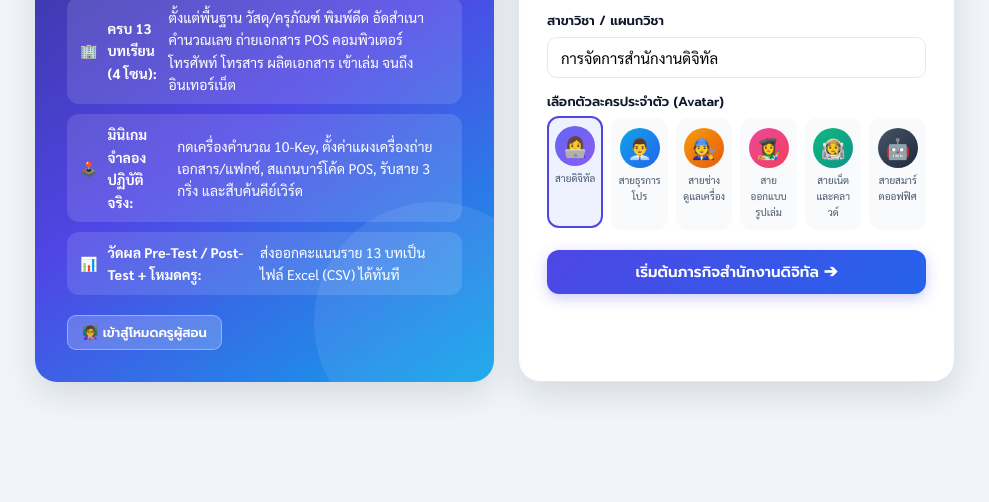
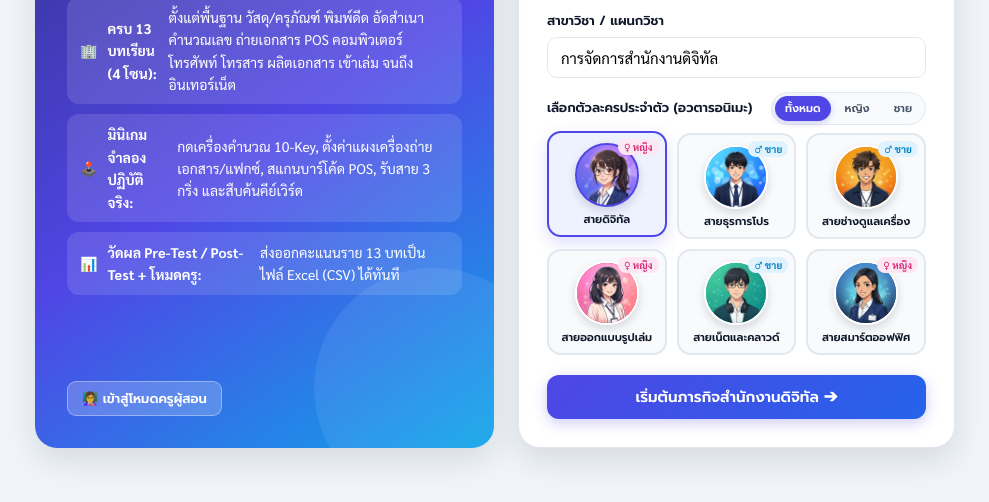
Before and after one commit to Watdafak89/digital-office-quest, a plain HTML site: page index.html in a window 1280 px wide. Shown: the part 308-810 px from the top of the page, without its empty margins (145-1134 px from the left). Drawn offline with Linux system fonts and the light colour scheme.

Commit message:
Add anime-style male and female character avatars with gender filter

```diff
--- a/css/style.css
+++ b/css/style.css
@@ -120,15 +120,25 @@ h1, h2, h3, h4, button, .font-head {
 }
 
 .hud-avatar {
-  width: 38px;
-  height: 38px;
+  width: 40px;
+  height: 40px;
   border-radius: 50%;
   display: flex;
   align-items: center;
   justify-content: center;
   font-size: 20px;
   flex-shrink: 0;
-  box-shadow: 0 2px 6px rgba(0, 0, 0, 0.12);
+  overflow: hidden;
+  border: 2px solid rgba(255, 255, 255, 0.9);
+  box-shadow: 0 2px 8px rgba(0, 0, 0, 0.14);
+}
+
+.avatar-img {
+  width: 100%;
+  height: 100%;
+  object-fit: cover;
+  object-position: center top;
+  display: block;
 }
 
 .hud-info { flex: 1; min-width: 0; }
@@ -392,40 +402,127 @@ h1, h2, h3, h4, button, .font-head {
   box-shadow: 0 0 0 3px rgba(79, 70, 229, 0.12);
 }
 
+.avatar-header-row {
+  display: flex;
+  align-items: center;
+  justify-content: space-between;
+  gap: 8px;
+  flex-wrap: wrap;
+  margin-bottom: 8px;
+}
+
+.avatar-header-row label {
+  margin-bottom: 0;
+}
+
+.avatar-filter-tabs {
+  display: inline-flex;
+  gap: 4px;
+  background: var(--surface-soft);
+  padding: 3px;
+  border-radius: 999px;
+  border: 1px solid var(--border);
+}
+
+.avatar-filter-btn {
+  border: none;
+  background: transparent;
+  color: var(--text-muted);
+  font-family: var(--font-head);
+  font-size: 11px;
+  font-weight: 600;
+  padding: 4px 10px;
+  border-radius: 999px;
+  cursor: pointer;
+  transition: all 0.15s;
+}
+
+.avatar-filter-btn.active {
+  background: var(--primary);
+  color: #fff;
+  box-shadow: 0 2px 6px rgba(79, 70, 229, 0.25);
+}
+
 .avatar-grid {
   display: grid;
-  grid-template-columns: repeat(6, 1fr);
-  gap: 8px;
+  grid-template-columns: repeat(3, 1fr);
+  gap: 10px;
 }
 
 .avatar-opt {
-  border: 2px solid transparent;
-  border-radius: 12px;
-  padding: 8px 4px;
+  position: relative;
+  border: 2px solid var(--border);
+  border-radius: 14px;
+  padding: 10px 6px 8px;
   text-align: center;
   cursor: pointer;
   background: var(--surface-soft);
-  transition: all 0.15s;
+  transition: all 0.18s ease;
+}
+
+.avatar-opt:hover {
+  border-color: #a5b4fc;
+  transform: translateY(-2px);
 }
 
 .avatar-opt.selected {
   border-color: var(--primary);
   background: var(--primary-soft);
   transform: translateY(-2px);
+  box-shadow: 0 6px 16px rgba(79, 70, 229, 0.18);
+}
+
+.avatar-opt.hidden-opt {
+  display: none;
 }
 
 .avatar-opt .av-circle {
-  width: 40px;
-  height: 40px;
-  margin: 0 auto 4px;
+  width: 64px;
+  height: 64px;
+  margin: 0 auto 6px;
   border-radius: 50%;
   display: flex;
   align-items: center;
   justify-content: center;
-  font-size: 20px;
+  font-size: 24px;
+  overflow: hidden;
+  border: 2.5px solid #fff;
+  box-shadow: 0 4px 10px rgba(15, 23, 42, 0.15);
 }
 
-.avatar-opt span { font-size: 10px; display: block; color: var(--text-muted); }
+.avatar-opt.selected .av-circle {
+  border-color: var(--primary);
+}
+
+.avatar-opt .av-gender-badge {
+  position: absolute;
+  top: 6px;
+  right: 6px;
+  font-size: 10px;
+  font-weight: 700;
+  padding: 1px 6px;
+  border-radius: 999px;
+  line-height: 1.4;
+}
+
+.av-gender-badge.female {
+  background: #fce7f3;
+  color: #db2777;
+}
+
+.av-gender-badge.male {
+  background: #e0f2fe;
+  color: #0284c7;
+}
+
+.avatar-opt span.av-label {
+  font-family: var(--font-head);
+  font-size: 11px;
+  font-weight: 600;
+  display: block;
+  color: var(--text);
+  line-height: 1.25;
+}
 
 .saved-players-list {
   margin-top: 16px;
--- a/js/app.js
+++ b/js/app.js
@@ -164,6 +164,13 @@ window.App = (function () {
     if (!muted) SoundFX.click();
   }
 
+  function renderAvatarContent(av) {
+    if (av && av.img) {
+      return `<img src="${av.img}" alt="${av.label || "Avatar"}" class="avatar-img" loading="lazy" />`;
+    }
+    return av ? av.emoji : "👤";
+  }
+
   // ---------- Header / HUD ----------
   function renderHUD() {
     const header = document.getElementById("app-header");
@@ -181,7 +188,7 @@ window.App = (function () {
       : 100;
 
     document.getElementById("hud-player-stats").innerHTML = `
-      <div class="hud-avatar" style="background:${av.bg}">${av.emoji}</div>
+      <div class="hud-avatar" style="background:${av.bg}">${renderAvatarContent(av)}</div>
       <div class="hud-info">
         <div class="hud-name-row">
           <span style="overflow:hidden; text-overflow:ellipsis; white-space:nowrap;">${p.name}</span>
@@ -244,12 +251,20 @@ window.App = (function () {
             </div>
 
             <div class="form-group">
-              <label>เลือกตัวละครประจำตัว (Avatar)</label>
+              <div class="avatar-header-row">
+                <label>เลือกตัวละครประจำตัว (อวตารอนิเมะ)</label>
+                <div class="avatar-filter-tabs" id="avatar-filter-tabs">
+                  <button type="button" class="avatar-filter-btn active" data-filter="all">ทั้งหมด</button>
+                  <button type="button" class="avatar-filter-btn" data-filter="female">หญิง</button>
+                  <button type="button" class="avatar-filter-btn" data-filter="male">ชาย</button>
+                </div>
+              </div>
               <div class="avatar-grid" id="avatar-picker">
                 ${window.GAME_DATA.avatars.map((a, idx) => `
-                  <div class="avatar-opt ${idx === 0 ? "selected" : ""}" data-av="${a.id}">
-                    <div class="av-circle" style="background:${a.bg}">${a.emoji}</div>
-                    <span>${a.label}</span>
+                  <div class="avatar-opt ${idx === 0 ? "selected" : ""}" data-av="${a.id}" data-gender="${a.gender || "all"}">
+                    <span class="av-gender-badge ${a.gender === "male" ? "male" : "female"}">${a.gender === "male" ? "♂ ชาย" : "♀ หญิง"}</span>
+                    <div class="av-circle" style="background:${a.bg}">${renderAvatarContent(a)}</div>
+                    <span class="av-label">${a.label}</span>
                   </div>
                 `).join("")}
               </div>
@@ -269,7 +284,7 @@ window.App = (function () {
                 return `
                   <div class="saved-player-chip" data-pid="${pl.id}">
                     <div style="display:flex; align-items:center; gap:10px;">
-                      <div class="hud-avatar" style="width:32px; height:32px; font-size:16px; background:${av.bg}">${av.emoji}</div>
+                      <div class="hud-avatar" style="width:36px; height:36px; font-size:16px; background:${av.bg}">${renderAvatarContent(av)}</div>
                       <div>
                         <div style="font-weight:700; font-size:14px;">${pl.name} <small style="color:var(--text-muted);">(${pl.studentId})</small></div>
                         <div style="font-size:12px; color:var(--text-muted);">${rk.icon} ${rk.title} • ${pl.xp} XP • ผ่าน ${countCompletedUnits(pl)}/13 บท</div>
@@ -291,6 +306,29 @@ window.App = (function () {
         main.querySelectorAll(".avatar-opt").forEach(x => x.classList.remove("selected"));
         el.classList.add("selected");
         chosenAvatar = el.dataset.av;
+      };
+    });
+
+    main.querySelectorAll(".avatar-filter-btn").forEach(btn => {
+      btn.onclick = () => {
+        SoundFX.click();
+        const filter = btn.dataset.filter;
+        main.querySelectorAll(".avatar-filter-btn").forEach(b => b.classList.remove("active"));
+        btn.classList.add("active");
+        const opts = Array.from(main.querySelectorAll(".avatar-opt"));
+        opts.forEach(opt => {
+          const match = filter === "all" || opt.dataset.gender === filter;
+          opt.classList.toggle("hidden-opt", !match);
+        });
+        const currentEl = opts.find(o => o.dataset.av === chosenAvatar);
+        if (currentEl && currentEl.classList.contains("hidden-opt")) {
+          const firstVisible = opts.find(o => !o.classList.contains("hidden-opt"));
+          if (firstVisible) {
+            opts.forEach(x => x.classList.remove("selected"));
+            firstVisible.classList.add("selected");
+            chosenAvatar = firstVisible.dataset.av;
+          }
+        }
       };
     });
 
@@ -814,7 +852,7 @@ window.App = (function () {
       </div>
 
       <div class="card" style="display:flex; align-items:center; gap:20px; flex-wrap:wrap; margin-bottom:22px;">
-        <div class="hud-avatar" style="width:76px; height:76px; font-size:40px; background:${av.bg}">${av.emoji}</div>
+        <div class="hud-avatar" style="width:80px; height:80px; font-size:40px; background:${av.bg}">${renderAvatarContent(av)}</div>
         <div style="flex:1;">
           <span class="badge-pill">รหัสนักศึกษา ${p.studentId} • ${p.classRoom} (${p.department})</span>
           <h2 style="font-size:24px; margin-top:4px;">${p.name}</h2>
--- a/js/data_core.js
+++ b/js/data_core.js
@@ -46,12 +46,12 @@ window.GAME_DATA = {
   ],
 
   avatars: [
-    { id: "av1", emoji: "👩‍💻", label: "สายดิจิทัล", bg: "linear-gradient(135deg, #6366f1, #8b5cf6)" },
-    { id: "av2", emoji: "👨‍💼", label: "สายธุรการโปร", bg: "linear-gradient(135deg, #0ea5e9, #2563eb)" },
-    { id: "av3", emoji: "🧑‍🔧", label: "สายช่างดูแลเครื่อง", bg: "linear-gradient(135deg, #f59e0b, #ea580c)" },
-    { id: "av4", emoji: "👩‍🎨", label: "สายออกแบบรูปเล่ม", bg: "linear-gradient(135deg, #ec4899, #f43f5e)" },
-    { id: "av5", emoji: "🧑‍🚀", label: "สายเน็ตและคลาวด์", bg: "linear-gradient(135deg, #10b981, #0d9488)" },
-    { id: "av6", emoji: "🤖", label: "สายสมาร์ตออฟฟิศ", bg: "linear-gradient(135deg, #475569, #1e293b)" }
+    { id: "av1", gender: "female", img: "assets/avatars/av1.jpg", emoji: "👩‍💻", label: "สายดิจิทัล", bg: "linear-gradient(135deg, #6366f1, #8b5cf6)" },
+    { id: "av2", gender: "male",   img: "assets/avatars/av2.jpg", emoji: "👨‍💼", label: "สายธุรการโปร", bg: "linear-gradient(135deg, #0ea5e9, #2563eb)" },
+    { id: "av3", gender: "male",   img: "assets/avatars/av3.jpg", emoji: "🧑‍🔧", label: "สายช่างดูแลเครื่อง", bg: "linear-gradient(135deg, #f59e0b, #ea580c)" },
+    { id: "av4", gender: "female", img: "assets/avatars/av4.jpg", emoji: "👩‍🎨", label: "สายออกแบบรูปเล่ม", bg: "linear-gradient(135deg, #ec4899, #f43f5e)" },
+    { id: "av5", gender: "male",   img: "assets/avatars/av5.jpg", emoji: "🧑‍🚀", label: "สายเน็ตและคลาวด์", bg: "linear-gradient(135deg, #10b981, #0d9488)" },
+    { id: "av6", gender: "female", img: "assets/avatars/av6.jpg", emoji: "🤖", label: "สายสมาร์ตออฟฟิศ", bg: "linear-gradient(135deg, #3b82f6, #1e293b)" }
   ],
 
   ranks: [
```
Also changed, not shown: assets/avatars/av1.jpg (added), assets/avatars/av2.jpg (added), assets/avatars/av3.jpg (added), assets/avatars/av4.jpg (added), assets/avatars/av5.jpg (added), assets/avatars/av6.jpg (added).
